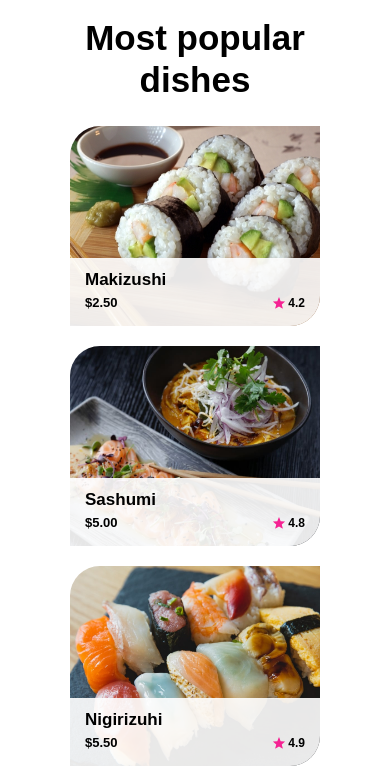
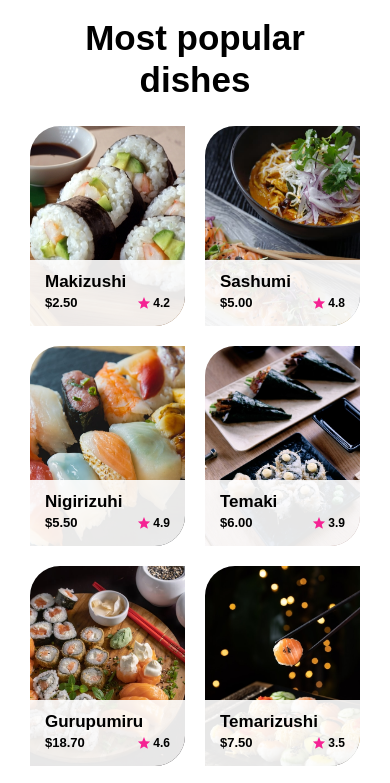
Before and after one commit to zxsteven/sushi-restaurant, a plain HTML site: page index.html in a window 390 px wide. Shown: the part 2706-3489 px from the top of the page. Drawn offline with nearby package versions, Linux system fonts and the light colour scheme; a script that the page names is missing.

Commit message:
menu reset

```diff
--- a/css/restaurant-5244be.webflow.css
+++ b/css/restaurant-5244be.webflow.css
@@ -1680,8 +1680,8 @@
   .menu-grid {
     grid-column-gap: 20px;
     grid-row-gap: 20px;
-    -ms-grid-columns: 1fr;
-    grid-template-columns: 1fr;
+    -ms-grid-columns: 1fr 1fr;
+    grid-template-columns: 1fr 1fr;
     -ms-grid-rows: auto;
     grid-template-rows: auto;
   }
@@ -1732,7 +1732,7 @@
   }
 
   .product-price {
-    margin-top: 2px;
+    margin-top: 0px;
     font-size: 13px;
   }
 
--- a/index.html
+++ b/index.html
@@ -1,5 +1,5 @@
 <!DOCTYPE html><!--  This site was created in Webflow. http://www.webflow.com  -->
-<!--  Last Published: Fri Nov 19 2021 02:07:51 GMT+0000 (Coordinated Universal Time)  -->
+<!--  Last Published: Fri Nov 19 2021 03:30:45 GMT+0000 (Coordinated Universal Time)  -->
 <html data-wf-page="61949921204ba4bde73aa09d" data-wf-site="61949921204ba409b63aa09c">
 <head>
   <meta charset="utf-8">
@@ -107,7 +107,7 @@
     </div>
     <div class="product-div">
       <div class="menu-grid">
-        <div class="menu-div"><img src="images/makizushi.jpg" loading="lazy" sizes="(max-width: 479px) 77vw, (max-width: 767px) 42vw, (max-width: 991px) 28vw, 250px" srcset="images/makizushi-p-500.jpeg 500w, images/makizushi-p-800.jpeg 800w, images/makizushi-p-1080.jpeg 1080w, images/makizushi-p-1600.jpeg 1600w, images/makizushi-p-2000.jpeg 2000w, images/makizushi.jpg 6000w" alt="" class="menu-image">
+        <div class="menu-div"><img src="images/makizushi.jpg" loading="lazy" sizes="(max-width: 479px) 100vw, (max-width: 767px) 42vw, (max-width: 991px) 28vw, 250px" srcset="images/makizushi-p-500.jpeg 500w, images/makizushi-p-800.jpeg 800w, images/makizushi-p-1080.jpeg 1080w, images/makizushi-p-1600.jpeg 1600w, images/makizushi-p-2000.jpeg 2000w, images/makizushi.jpg 6000w" alt="" class="menu-image">
           <div class="menu-info-div">
             <div class="div-block">
               <h3 class="menu-heading">Makizushi</h3>
@@ -118,7 +118,7 @@
             <div class="product-price">$2.50</div>
           </div>
         </div>
-        <div class="menu-div"><img src="images/sashumi.jpg" loading="lazy" sizes="(max-width: 479px) 77vw, (max-width: 767px) 42vw, (max-width: 991px) 28vw, 250px" srcset="images/sashumi-p-1080.jpeg 1080w, images/sashumi-p-1600.jpeg 1600w, images/sashumi-p-2000.jpeg 2000w, images/sashumi-p-2600.jpeg 2600w, images/sashumi-p-3200.jpeg 3200w, images/sashumi.jpg 3648w" alt="" class="menu-image">
+        <div class="menu-div"><img src="images/sashumi.jpg" loading="lazy" sizes="(max-width: 479px) 100vw, (max-width: 767px) 42vw, (max-width: 991px) 28vw, 250px" srcset="images/sashumi-p-1080.jpeg 1080w, images/sashumi-p-1600.jpeg 1600w, images/sashumi-p-2000.jpeg 2000w, images/sashumi-p-2600.jpeg 2600w, images/sashumi-p-3200.jpeg 3200w, images/sashumi.jpg 3648w" alt="" class="menu-image">
           <div class="menu-info-div">
             <div class="div-block-2">
               <h3 class="menu-heading">Sashumi</h3>
@@ -129,7 +129,7 @@
             <div class="product-price">$5.00</div>
           </div>
         </div>
-        <div class="menu-div"><img src="images/nigirizuhi.jpg" loading="lazy" sizes="(max-width: 479px) 77vw, (max-width: 767px) 42vw, (max-width: 991px) 28vw, 250px" srcset="images/nigirizuhi-p-1080.jpeg 1080w, images/nigirizuhi-p-1600.jpeg 1600w, images/nigirizuhi-p-2000.jpeg 2000w, images/nigirizuhi-p-2600.jpeg 2600w, images/nigirizuhi-p-3200.jpeg 3200w, images/nigirizuhi.jpg 5472w" alt="" class="menu-image">
+        <div class="menu-div"><img src="images/nigirizuhi.jpg" loading="lazy" sizes="(max-width: 479px) 100vw, (max-width: 767px) 42vw, (max-width: 991px) 28vw, 250px" srcset="images/nigirizuhi-p-1080.jpeg 1080w, images/nigirizuhi-p-1600.jpeg 1600w, images/nigirizuhi-p-2000.jpeg 2000w, images/nigirizuhi-p-2600.jpeg 2600w, images/nigirizuhi-p-3200.jpeg 3200w, images/nigirizuhi.jpg 5472w" alt="" class="menu-image">
           <div class="menu-info-div">
             <div class="div-block-3">
               <h3 class="menu-heading">Nigirizuhi</h3>
@@ -140,7 +140,7 @@
             <div class="product-price">$5.50</div>
           </div>
         </div>
-        <div class="menu-div"><img src="images/temaki.jpg" loading="lazy" sizes="(max-width: 479px) 77vw, (max-width: 767px) 42vw, (max-width: 991px) 28vw, 250px" srcset="images/temaki-p-500.jpeg 500w, images/temaki-p-800.jpeg 800w, images/temaki-p-1080.jpeg 1080w, images/temaki-p-1600.jpeg 1600w, images/temaki-p-2000.jpeg 2000w, images/temaki-p-2600.jpeg 2600w, images/temaki-p-3200.jpeg 3200w, images/temaki.jpg 4016w" alt="" class="menu-image">
+        <div class="menu-div"><img src="images/temaki.jpg" loading="lazy" sizes="(max-width: 479px) 100vw, (max-width: 767px) 42vw, (max-width: 991px) 28vw, 250px" srcset="images/temaki-p-500.jpeg 500w, images/temaki-p-800.jpeg 800w, images/temaki-p-1080.jpeg 1080w, images/temaki-p-1600.jpeg 1600w, images/temaki-p-2000.jpeg 2000w, images/temaki-p-2600.jpeg 2600w, images/temaki-p-3200.jpeg 3200w, images/temaki.jpg 4016w" alt="" class="menu-image">
           <div class="menu-info-div">
             <div class="div-block-4">
               <h3 class="menu-heading">Temaki</h3>
@@ -151,7 +151,7 @@
             <div class="product-price">$6.00</div>
           </div>
         </div>
-        <div class="menu-div"><img src="images/gurupumiru.jpg" loading="lazy" sizes="(max-width: 479px) 77vw, (max-width: 767px) 42vw, (max-width: 991px) 28vw, 250px" srcset="images/gurupumiru-p-1080.jpeg 1080w, images/gurupumiru-p-1600.jpeg 1600w, images/gurupumiru-p-2000.jpeg 2000w, images/gurupumiru-p-2600.jpeg 2600w, images/gurupumiru-p-3200.jpeg 3200w, images/gurupumiru.jpg 6000w" alt="" class="menu-image">
+        <div class="menu-div"><img src="images/gurupumiru.jpg" loading="lazy" sizes="(max-width: 479px) 100vw, (max-width: 767px) 42vw, (max-width: 991px) 28vw, 250px" srcset="images/gurupumiru-p-1080.jpeg 1080w, images/gurupumiru-p-1600.jpeg 1600w, images/gurupumiru-p-2000.jpeg 2000w, images/gurupumiru-p-2600.jpeg 2600w, images/gurupumiru-p-3200.jpeg 3200w, images/gurupumiru.jpg 6000w" alt="" class="menu-image">
           <div class="menu-info-div">
             <div>
               <h3 class="menu-heading">Gurupumiru</h3>
@@ -162,7 +162,7 @@
             <div class="product-price">$18.70</div>
           </div>
         </div>
-        <div class="menu-div"><img src="images/temarizushi.jpg" loading="lazy" sizes="(max-width: 479px) 77vw, (max-width: 767px) 42vw, (max-width: 991px) 28vw, 250px" srcset="images/temarizushi-p-500.jpeg 500w, images/temarizushi-p-800.jpeg 800w, images/temarizushi-p-1080.jpeg 1080w, images/temarizushi-p-1600.jpeg 1600w, images/temarizushi-p-2000.jpeg 2000w, images/temarizushi-p-2600.jpeg 2600w, images/temarizushi-p-3200.jpeg 3200w, images/temarizushi.jpg 3297w" alt="" class="menu-image">
+        <div class="menu-div"><img src="images/temarizushi.jpg" loading="lazy" sizes="(max-width: 479px) 100vw, (max-width: 767px) 42vw, (max-width: 991px) 28vw, 250px" srcset="images/temarizushi-p-500.jpeg 500w, images/temarizushi-p-800.jpeg 800w, images/temarizushi-p-1080.jpeg 1080w, images/temarizushi-p-1600.jpeg 1600w, images/temarizushi-p-2000.jpeg 2000w, images/temarizushi-p-2600.jpeg 2600w, images/temarizushi-p-3200.jpeg 3200w, images/temarizushi.jpg 3297w" alt="" class="menu-image">
           <div class="menu-info-div">
             <div>
               <h3 class="menu-heading">Temarizushi</h3>
```
